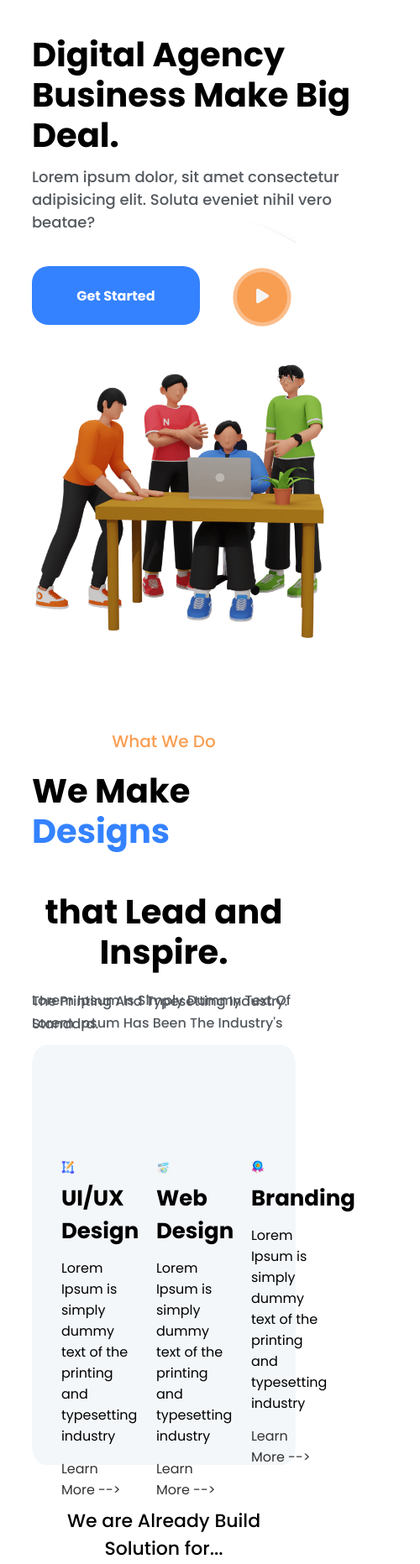
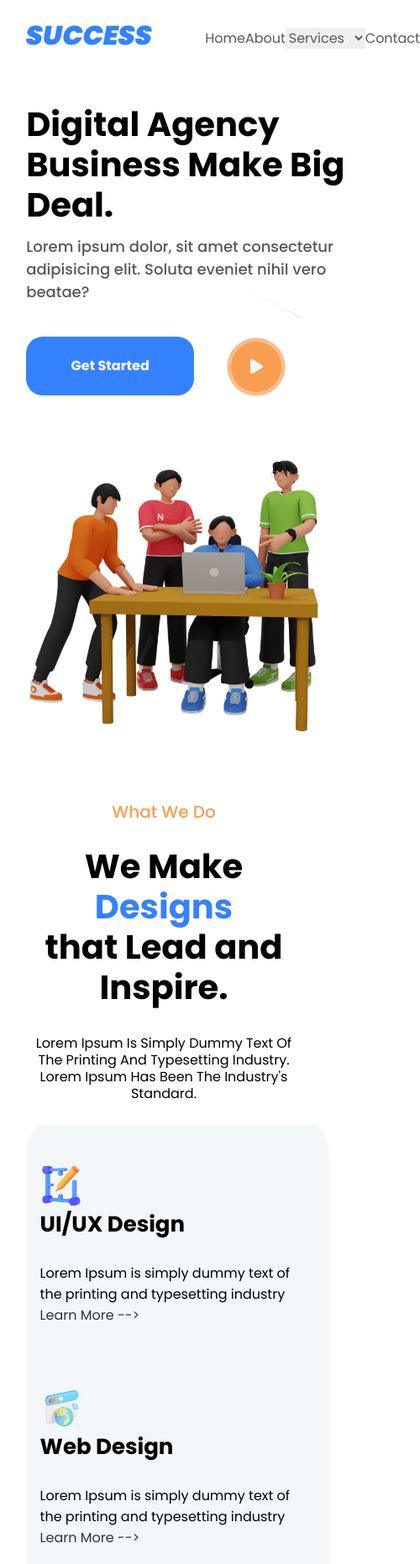
Before and after one commit to shuaibkashmiri/kitpapa-clone, a plain HTML site: page index.html in a window 390 px wide. Shown: the top 1863 px of the page at 84% size, 500 px wide, since content can reach past the window. Drawn offline with Linux system fonts and the light colour scheme.

Commit message:
navbar added and lil responsive

```diff
--- a/css/style.css
+++ b/css/style.css
@@ -13,9 +13,42 @@ font-family: "Poppins", sans-serif;
 
 
 
-section{
+body{
     margin-left: 8%;
     margin-right: 8%;
+}
+
+.logo{
+    width:150px;
+}
+
+.navbar{
+    margin: 30px 0px;
+    display: flex;
+    justify-content: space-between;
+    align-items: center;
+}
+
+
+.navlinks{
+
+    width: 35%;
+    display: flex;
+    justify-content: space-between;
+
+}
+
+.navlinks a{
+    text-decoration: none;
+    color:#54595f;
+}
+
+#select{
+    outline: none;
+    border: none;
+    font-size: 16px;
+    color: #54595f;
+    width: 95px;
 }
 /* Section Header */
 
@@ -47,6 +80,11 @@ section{
     color: var(--secondary);
    position: relative;
    top: -5%;
+}
+
+.header-image{
+    width: 500px;
+    height: 500px;
 }
 
 .get-started-btn{
@@ -118,12 +156,8 @@ section{
     color: var(--primary);
 }
 .service-span{
-   display: flex;
-   justify-content: space-around;
-    font-size: 16px;
-    font-weight: 500;
-    color: var(--secondary);
-    line-height: 1px;
+   text-align: center;
+   display: block;
 
 }
 
@@ -136,6 +170,10 @@ section{
     display: flex;
     justify-content: space-evenly;
 
+}
+.header-image{
+   margin-top: 8%;
+    height: 80%;
 }
 
 .service{
@@ -186,10 +224,11 @@ section{
 
 
 
+
 }
 
 .slide img{
-   margin: 0 30px;
+   margin: 0 37px;
 
 
 }
@@ -273,7 +312,52 @@ section{
 
 #header img{
     width: 90vw;
+
+}
+
+.service-container{
+    height: 100%;
+    display: flex;
+    flex-direction: column;
+    padding: 5% 5%;
+    gap: 10px;
+    justify-content: center;
+    align-items: center;
+}
+.service img{
+    width: 50px;
+}
+
+.service{
+    width: 100%;
+    height: 30%;
+    display: flex;
+    flex-direction: column;
+    margin: 5% 5%;
+    padding:5% 5% ;
 }
 
 
+
+
+
+.service-primary-text {
+    display: inline;
+    text-wrap: wrap;
+    text-justify: auto;
+    float: left;
+
+
+
+}
+.service-text-container{
+    float: left;
+}
+
+.service-span{
+    display: block;
+    line-height: 20px;
+    text-align: center;
+}
+
  }
--- a/index.html
+++ b/index.html
@@ -10,6 +10,20 @@
     <title>Kitpapa Success Clone </title>
 </head>
 <body>
+    <div class="navbar">
+        <div ><a href="#"><img class="logo" src="Resources/images/success-logo-blue.png" alt=""></a></div>
+      <nav class="navlinks">
+        <a href="#">Home</a>
+        <a href="#">About</a>
+        <a href="#"> <select name="select" id="select">
+            <option value="">Services </option>
+            <option value="wd">Web Design </option>
+        </select></a>
+        <a href="#">Contact</a>
+      </nav>
+
+
+    </div>
     <!-- 1 Header Section  -->
     <section id="header">
         <div class="header-text ">
@@ -19,9 +33,9 @@
     <button class="play-btn"><i class="fa-solid fa-play fa-beat fa-xl" style="color: #f5f5f5;"></i></button>
 
     </div>
-        <div class="header-image">
+        <div >
 
-            <img src="Resources/images/banner_img-1.png" alt="">
+            <img class="header-image" src="Resources/images/banner_img-1.png" alt="">
         </div>
 
 
@@ -30,10 +44,10 @@
     <!-- 2 services Section -->
     <section id="services">
       <div class="sevice-text-container">  <p class="service-text">What We Do</p>
-        <h2 class="primary-text"> We Make <span>Designs</span>
+        <h2 class="primary-text service-primary-text">We Make <span>Designs</span>
         <br> that Lead and Inspire.</h2>
-        <span class="service-span">Lorem Ipsum Is Simply Dummy Text Of The Printing And Typesetting Industry.</span><br>
-                      <span class="service-span">      Lorem Ipsum Has Been The Industry's Standard.</span>
+        <span class="service-span">Lorem Ipsum Is Simply Dummy Text Of The Printing And Typesetting Industry.<br>
+                            Lorem Ipsum Has Been The Industry's Standard.</span>
  </div>
 
  <div class="service-container">
```
Also changed, not shown: Resources/images/success-logo-blue.png (added).
